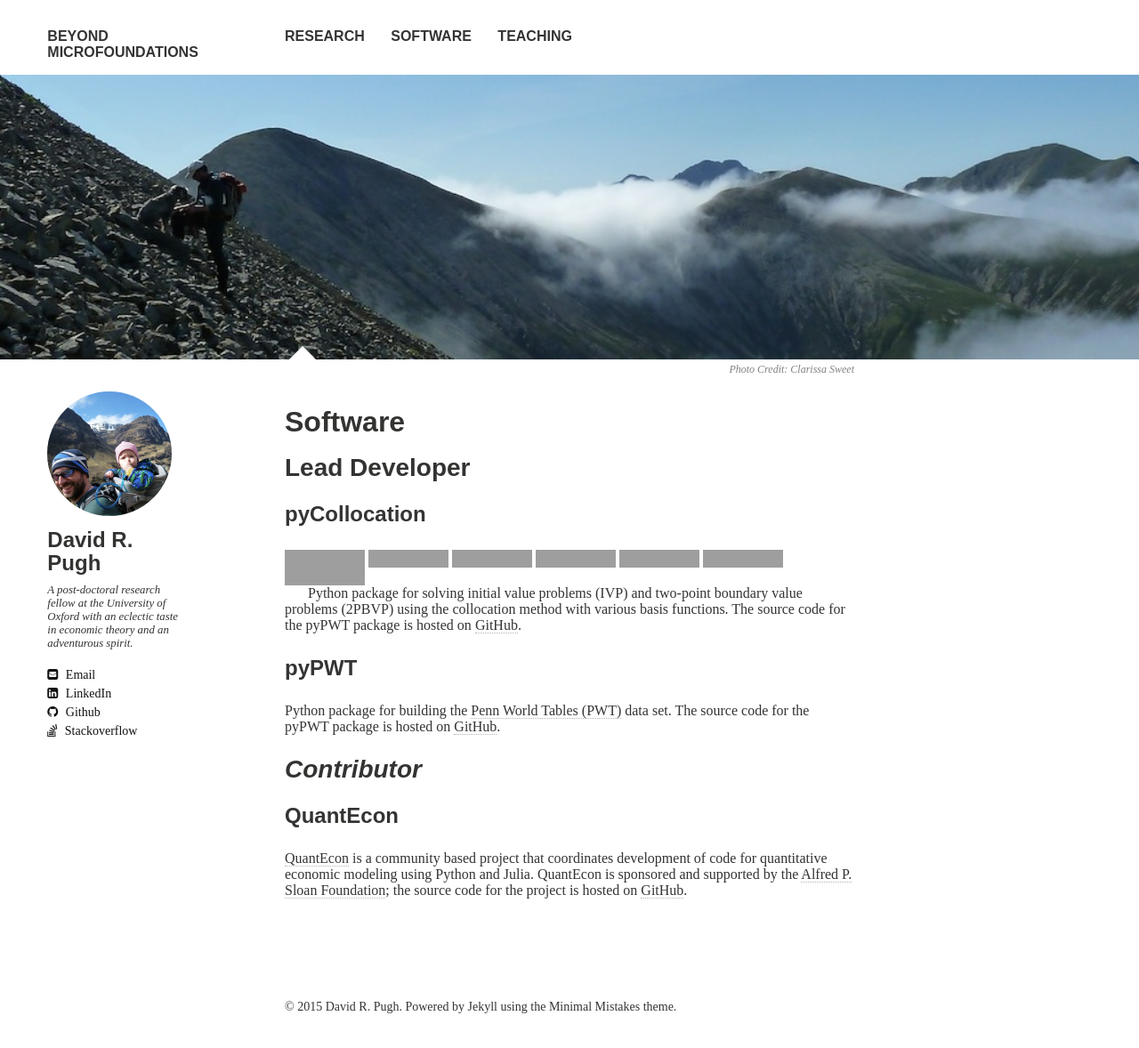
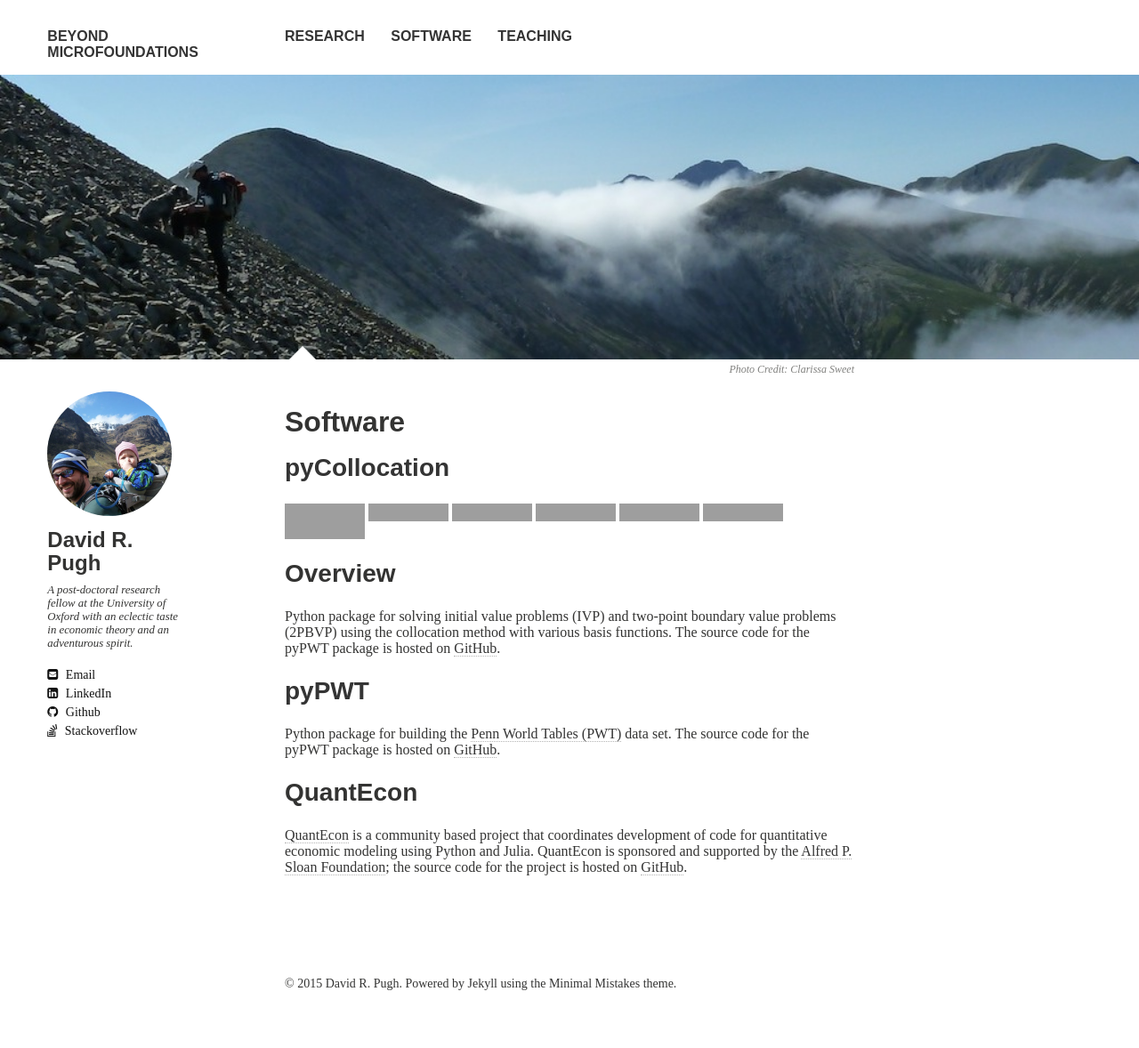
Before and after one commit to Lcpssm/davidrpugh.github.io, a Jekyll site: the page built from software/index.md, in a window 1280 px wide, cut to the strip 0-1188 px from the top of the page. Shown: the top 1178 px of the strip at 89% size. Built offline with Jekyll 4.4.1, drawn with Linux system fonts in a browser that asks for light colours; nearby versions of some CDN libraries; some web fonts are replaced; grey boxes are pictures that could not be loaded.

Commit message:
Improved formatting.

```diff
--- a/software/index.md
+++ b/software/index.md
@@ -10,9 +10,7 @@ image:
   credit: Clarissa Sweet
 ---
 
-## Lead Developer
-
-### [pyCollocation](/software/pyCollocation)
+## [pyCollocation](/software/pyCollocation)
 [![Build Status](https://travis-ci.org/davidrpugh/pyCollocation.svg?branch=master)](https://travis-ci.org/davidrpugh/pyCollocation)
 [![Coverage Status](https://coveralls.io/repos/davidrpugh/pyCollocation/badge.svg?branch=master)](https://coveralls.io/r/davidrpugh/pyCollocation?branch=master)
 [![Codacy Badge](https://www.codacy.com/project/badge/4838082c243c48afa392aabc7cce54ab)](https://www.codacy.com/app/drobert-pugh/pyCollocation)
@@ -21,12 +19,12 @@ image:
 [![Downloads](https://img.shields.io/pypi/dm/pyCollocation.svg)](https://pypi.python.org/pypi/pyCollocation/)
 [![DOI](https://zenodo.org/badge/doi/10.5281/zenodo.17283.svg)](http://dx.doi.org/10.5281/zenodo.17283)
 
+## Overview
+
 Python package for solving initial value problems (IVP) and two-point boundary value problems (2PBVP) using the collocation method with various basis functions. The source code for the pyPWT package is hosted on [GitHub](https://github.com/davidrpugh/pyCollocation).
 
-### [pyPWT]((/software/pypwt))
+## [pyPWT]((/software/pypwt))
 Python package for building the [Penn World Tables (PWT)](http://www.rug.nl/research/ggdc/data/penn-world-table) data set. The source code for the pyPWT package is hosted on [GitHub](https://github.com/davidrpugh/penn-world-tables).
 
-## *Contributor*
-
-### QuantEcon
+## QuantEcon
 [QuantEcon](http://jstac.github.io/quant-econ/) is a community based project that coordinates development of code for quantitative economic modeling using Python and Julia. QuantEcon is sponsored and supported by the [Alfred P. Sloan Foundation](http://www.sloan.org/); the source code for the project is hosted on [GitHub](https://github.com/jstac/quant-econ).
```
